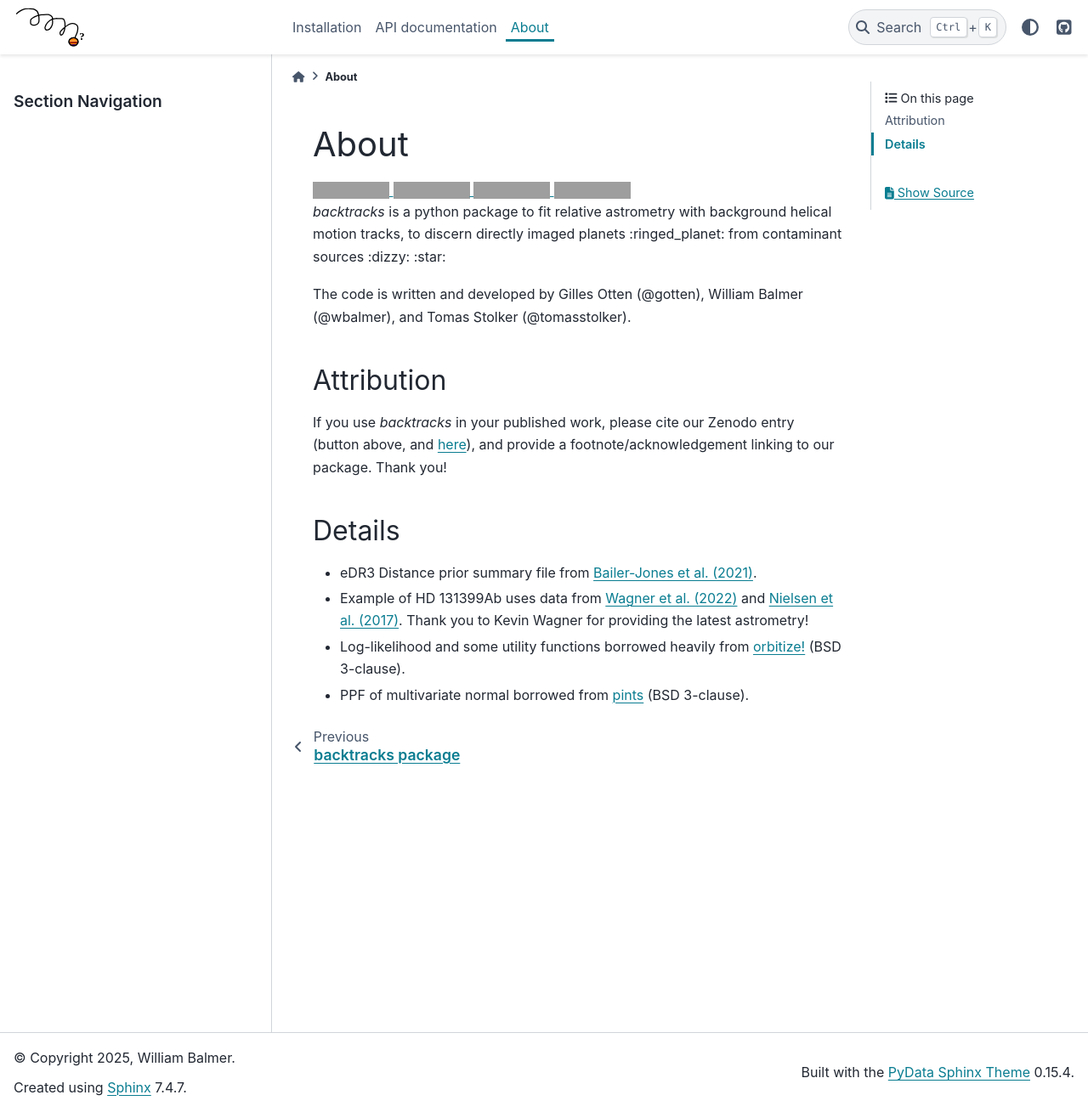
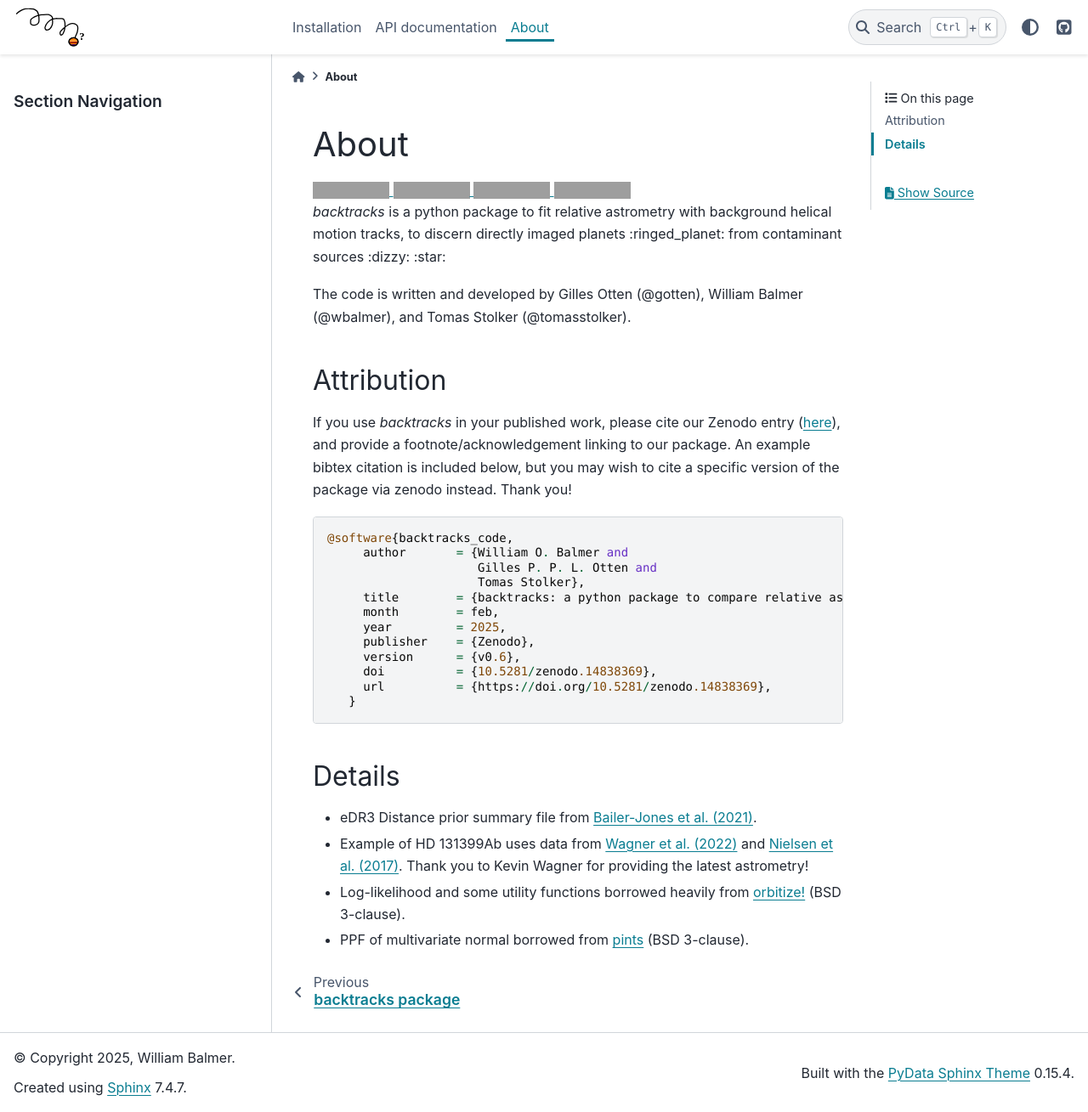
Before and after one commit to wbalmer/backtracks, a Sphinx documentation site: the page built from docs/about.rst, in a window 1280 px wide and 1309 px high. Shown: the whole window at 85% size. Built offline with Sphinx 7.4.7 and the PyData theme 0.15.4, drawn with Linux system fonts in a browser that asks for light colours; pages that are not in the unit, such as notebooks, are missing from menus; grey boxes are pictures that could not be loaded.

Commit message:
Update about.rst with citation example

```diff
--- a/docs/about.rst
+++ b/docs/about.rst
@@ -24,7 +24,22 @@ The code is written and developed by Gilles Otten (@gotten), William Balmer (@wb
 Attribution
 -----------
 
-If you use `backtracks` in your published work, please cite our Zenodo entry (button above, and `here <https://doi.org/10.5281/zenodo.14838370>`_), and provide a footnote/acknowledgement linking to our package. Thank you!
+If you use `backtracks` in your published work, please cite our Zenodo entry (`here <https://doi.org/10.5281/zenodo.14838370>`_), and provide a footnote/acknowledgement linking to our package. An example bibtex citation is included below, but you may wish to cite a specific version of the package via zenodo instead. Thank you!
+
+::
+
+   @software{backtracks_code,
+        author       = {William O. Balmer and
+                        Gilles P. P. L. Otten and
+                        Tomas Stolker},
+        title        = {backtracks: a python package to compare relative astrometry with background helical motion: v0.6},
+        month        = feb,
+        year         = 2025,
+        publisher    = {Zenodo},
+        version      = {v0.6},
+        doi          = {10.5281/zenodo.14838369},
+        url          = {https://doi.org/10.5281/zenodo.14838369},
+      }
 
 Details
 -------
```
